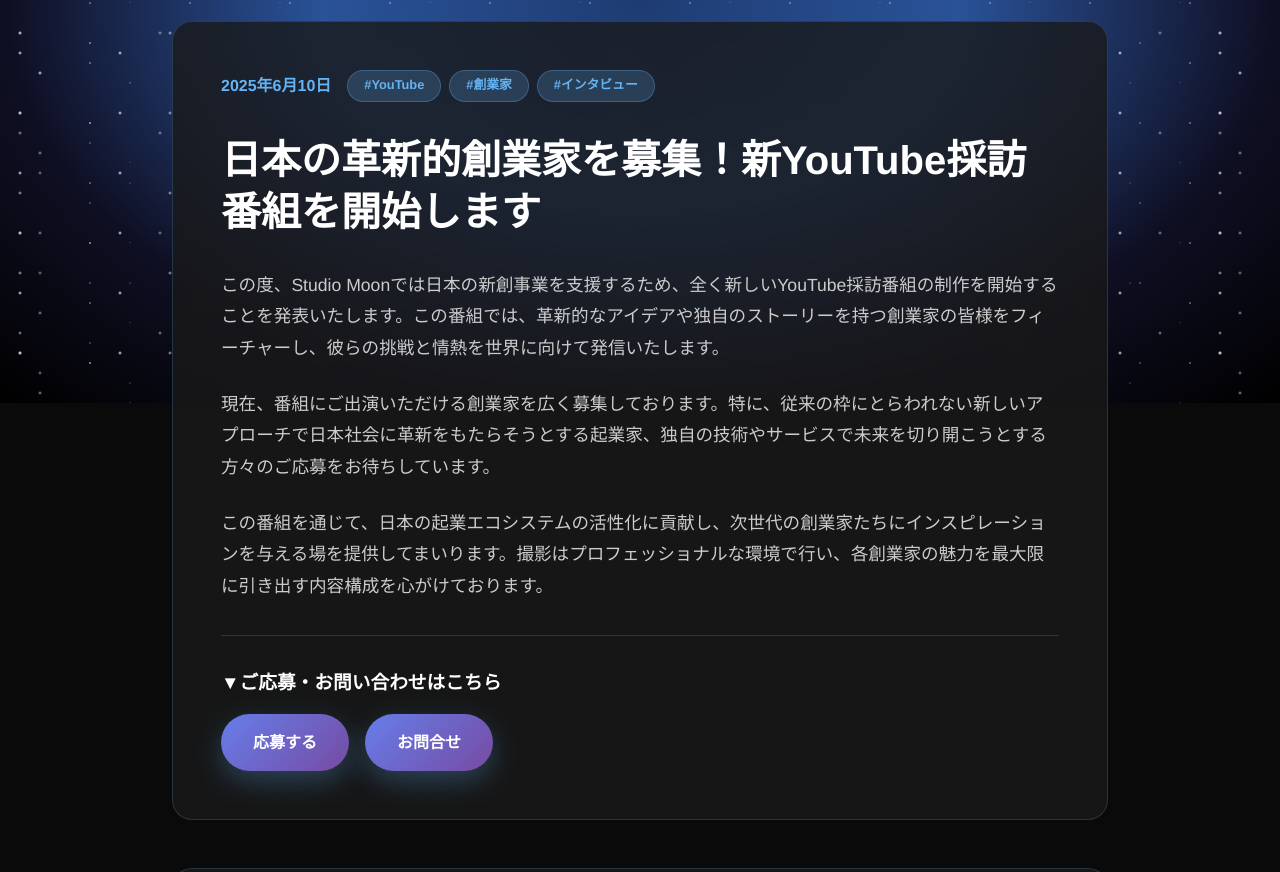
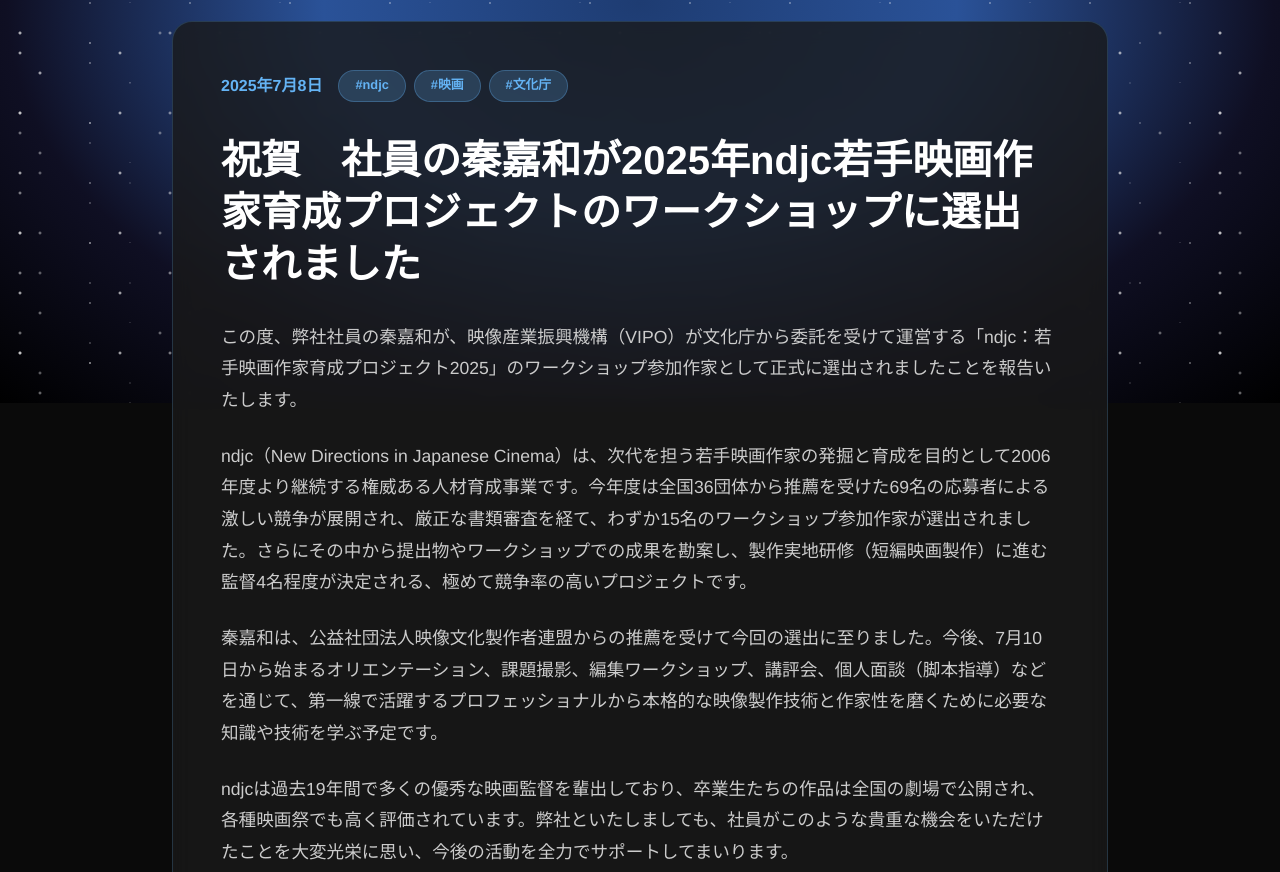
Before and after one commit to moon-hata/studio-moon, a plain HTML site: page news.html in a window 1280 px wide. Shown: the part 397-1269 px from the top of the page. Drawn offline with Linux system fonts and the light colour scheme.

Commit message:
news.html

```diff
--- a/news.html
+++ b/news.html
@@ -571,8 +571,29 @@
                 <h1 class="page-title">News</h1>
                 <p class="page-subtitle">Studio Moon の最新ニュースと動向</p>
             </header>
+            <!-- News Article 3 - New YouTube Channel -->
+            <article class="news-article">
+                <div class="article-meta">
+                    <span class="article-date">2025年7月8日</span>
+                    <div class="article-tags">
+                        <span class="tag">#ndjc</span>
+                        <span class="tag">#映画</span>
+                        <span class="tag">#文化庁</span>
+                    </div>
+                </div>
+                <h2 class="article-title">祝賀　社員の秦嘉和が2025年ndjc若手映画作家育成プロジェクトのワークショップに選出されました</h2>
+                <div class="article-content">
+                    <p>この度、弊社社員の秦嘉和が、映像産業振興機構（VIPO）が文化庁から委託を受けて運営する「ndjc：若手映画作家育成プロジェクト2025」のワークショップ参加作家として正式に選出されましたことを報告いたします。</p>
 
-            <!-- News Article 1 - New YouTube Channel -->
+                    <p>ndjc（New Directions in Japanese Cinema）は、次代を担う若手映画作家の発掘と育成を目的として2006年度より継続する権威ある人材育成事業です。今年度は全国36団体から推薦を受けた69名の応募者による激しい競争が展開され、厳正な書類審査を経て、わずか15名のワークショップ参加作家が選出されました。さらにその中から提出物やワークショップでの成果を勘案し、製作実地研修（短編映画製作）に進む監督4名程度が決定される、極めて競争率の高いプロジェクトです。</p>
+
+                    <p>秦嘉和は、公益社団法人映像文化製作者連盟からの推薦を受けて今回の選出に至りました。今後、7月10日から始まるオリエンテーション、課題撮影、編集ワークショップ、講評会、個人面談（脚本指導）などを通じて、第一線で活躍するプロフェッショナルから本格的な映像製作技術と作家性を磨くために必要な知識や技術を学ぶ予定です。</p>
+
+                    <p>ndjcは過去19年間で多くの優秀な映画監督を輩出しており、卒業生たちの作品は全国の劇場で公開され、各種映画祭でも高く評価されています。弊社といたしましても、社員がこのような貴重な機会をいただけたことを大変光栄に思い、今後の活動を全力でサポートしてまいります。</p>
+                </div>
+            </article>
+
+            <!-- News Article 2 - New YouTube Channel -->
             <article class="news-article">
                 <div class="article-meta">
                     <span class="article-date">2025年6月10日</span>
@@ -606,7 +627,7 @@
                 </div>
             </article>
 
-            <!-- News Article 2 - Movie Production -->
+            <!-- News Article 1 - Movie Production -->
             <article class="news-article">
                 <div class="article-meta">
                     <span class="article-date">2025年2月7日</span>
```
